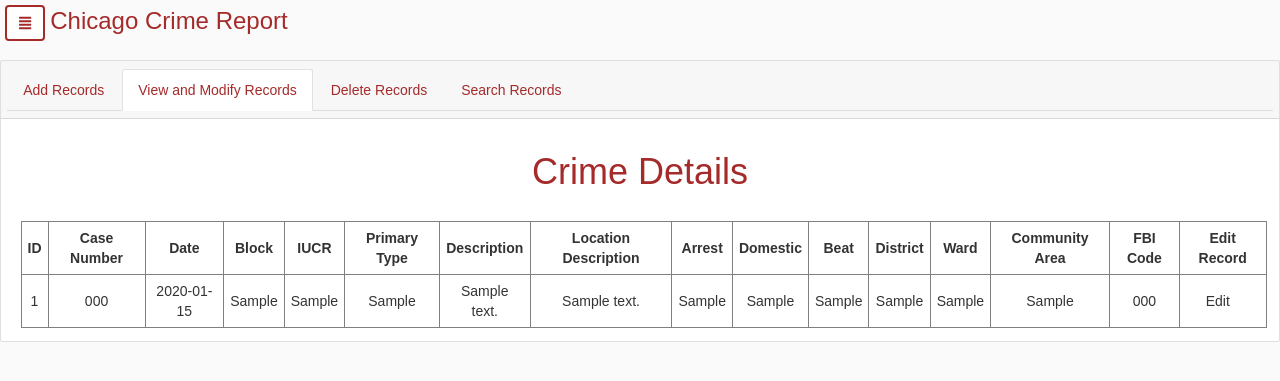
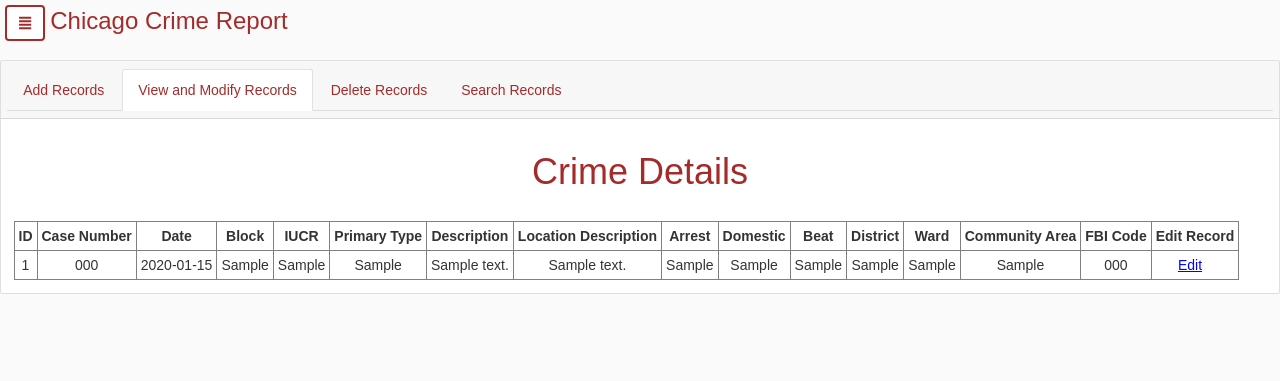
Before and after one commit to manogna-mujje/Chicago-Crime-Analyzer, a Node server app: page /displayContents in a window 1280 px wide. Shown: the top 381 px of the page. Run offline with Node 20, Linux system fonts and the light colour scheme; tables that the repository leaves empty hold one stand-in row (values such as "Sample post"); some libraries are stand-ins or nearby versions.

Commit message:
UI more updates crimelist

```diff
--- a/models/modelMain.js
+++ b/models/modelMain.js
@@ -120,7 +120,6 @@
     // return res.status(200).send('files were uploaded');
 }
 
-
 function displayRecords(req, res) {
     Crime.find({}, {}, function (err, docs) {
         if (err) {
--- a/public/admin.html
+++ b/public/admin.html
@@ -171,9 +171,9 @@
                         <h1 class="text2">Upload the data through csv file</h1>
                         <div class="row">
                             <form class="col-xs-5" action="/upload" method="POST" encType="multipart/form-data" >
-                                <br>
-                                <input type="file" name="file" accept="*.csv" /><br /><br />
-                                <input type="submit" value="Upload" class="form-btn1" />
+                                <br> <br>
+                                <input type="file" name="file" accept="*.csv" style="margin-left:210px"/>
+                                <input class="form-btn1" type="submit" value="Upload"/>
                             </form>
                         </div>
                     </div>
--- a/views/crimelist.ejs
+++ b/views/crimelist.ejs
@@ -18,12 +18,17 @@
 
     <style>
         th, td {
-            padding: 6px;
+            padding: 4px;
             text-align: center;
         }
 
         h1, .nav-link, .nav-link:active {
             color: brown !important;
+        }
+
+        .tag {
+            color: blue;
+            text-decoration: underline;
         }
     </style>
 
@@ -80,7 +85,7 @@
             </div>
             <div class="card-body">
                 <h1 class="header-text2"> Crime Details </h1>
-    <table id="crimeTable" border="1" style="margin-left: 7px">
+    <table id="crimeTable" border="1">
             <tr>
                 <th>ID</th>
                 <th>Case Number</th>
```
